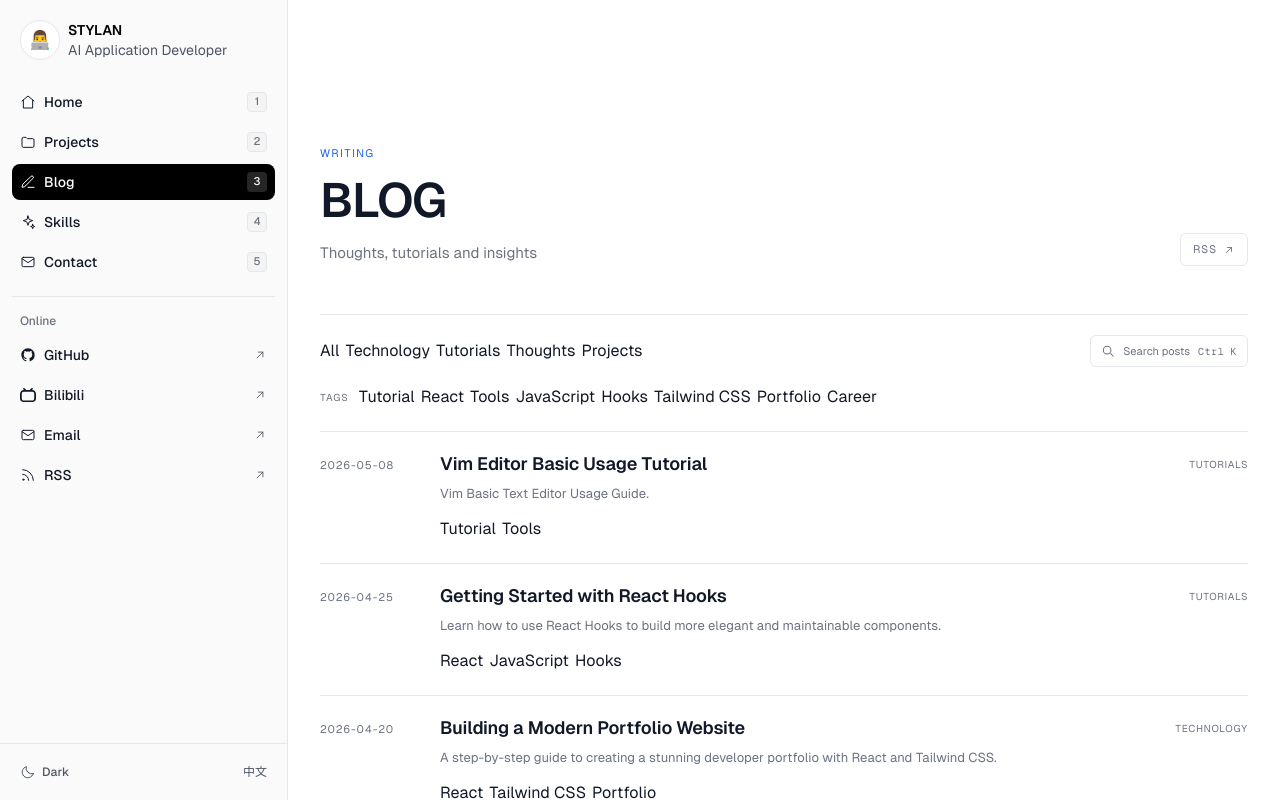
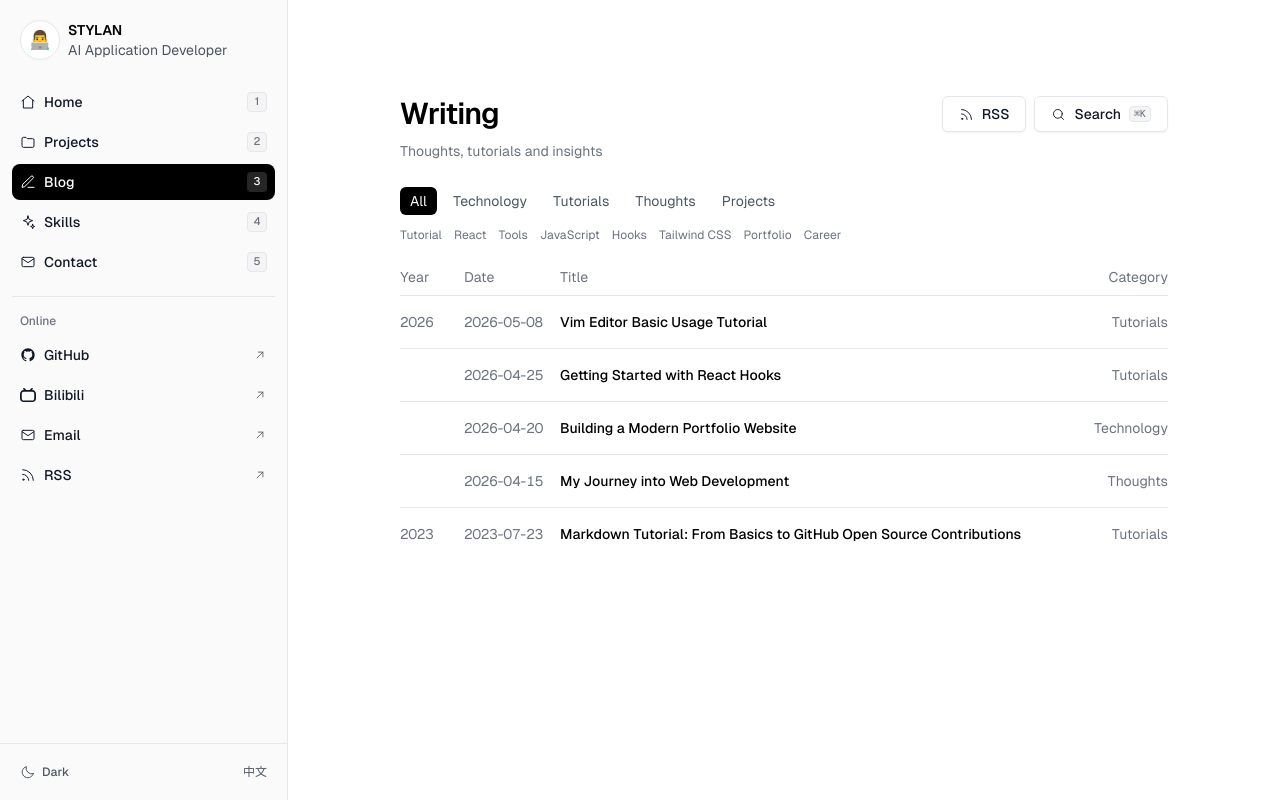
Before and after one commit to duan-deqing/duan-deqing.github.io, a React (Vite) app: page /blog in a window 1280 px wide. Built offline with nearby package versions, Linux system fonts and the light colour scheme.

Commit message:
feat: 博客列表改为 onur 式年份表格并重做搜索

```diff
--- /dev/null
+++ b/src/components/blog/SearchDialog.jsx
@@ -0,0 +1,97 @@
+import { useEffect, useRef, useState } from 'react'
+import { useNavigate } from 'react-router-dom'
+import Modal from '../site/Modal'
+import { categoryLabel, formatDate } from '../../utils/postFormat'
+import { searchPosts } from '../../utils/blogSearch'
+import { SearchIcon } from '../site/icons'
+import { cn } from '../../utils/cn'
+
+export default function SearchDialog({ open, posts, onClose, t }) {
+  const [query, setQuery] = useState('')
+  const [activeIndex, setActiveIndex] = useState(0)
+  const inputRef = useRef(null)
+  const listRef = useRef(null)
+  const navigate = useNavigate()
+  const results = searchPosts(posts, query, t)
+
+  useEffect(() => {
+    setQuery('')
+    setActiveIndex(0)
+    if (!open) return undefined
+    const id = requestAnimationFrame(() => inputRef.current?.focus())
+    return () => cancelAnimationFrame(id)
+  }, [open])
+
+  useEffect(() => {
+    setActiveIndex(0)
+  }, [query])
+
+  useEffect(() => {
+    if (!open) return
+    const el = listRef.current?.querySelector(`[data-index="${activeIndex}"]`)
+    el?.scrollIntoView({ block: 'nearest' })
+  }, [activeIndex, open])
+
+  function openPost(post) {
+    if (!post) return
+    onClose()
+    navigate(`/blog/${post.slug}`)
+  }
+
+  return (
+    <Modal open={open} onClose={onClose} label={t({ en: 'Search posts', zh: '搜索文章' })}>
+      <div className="flex items-center gap-2 border-b border-line pb-2">
+        <SearchIcon size={16} className="shrink-0 text-muted" />
+        <input
+          ref={inputRef}
+          type="search"
+          value={query}
+          onChange={(event) => setQuery(event.target.value)}
+          onKeyDown={(event) => {
+            if (event.key === 'ArrowDown') {
+              event.preventDefault()
+              setActiveIndex((value) => Math.min(value + 1, Math.max(results.length - 1, 0)))
+            } else if (event.key === 'ArrowUp') {
+              event.preventDefault()
+              setActiveIndex((value) => Math.max(value - 1, 0))
+            } else if (event.key === 'Enter') {
+              event.preventDefault()
+              openPost(results[activeIndex])
+            }
+          }}
+          placeholder={t({ en: 'Search posts…', zh: '搜索文章…' })}
+          className="h-9 w-full bg-transparent text-sm text-ink outline-none placeholder:text-muted"
+          aria-label={t({ en: 'Search posts', zh: '搜索文章' })}
+        />
+        <kbd className="rounded border border-line bg-subtle px-1.5 py-0.5 text-[11px] text-muted">
+          ESC
+        </kbd>
+      </div>
+
+      <div ref={listRef} className="mt-2 max-h-[50vh] overflow-y-auto">
+        {results.length === 0 ? (
+          <p className="py-6 text-sm text-muted">{t({ en: 'No results.', zh: '没有结果。' })}</p>
+        ) : (
+          results.map((post, index) => (
+            <button
+              key={post.slug}
+              type="button"
+              data-index={index}
+              onMouseEnter={() => setActiveIndex(index)}
+              onClick={() => openPost(post)}
+              className={cn(
+                'flex w-full items-baseline justify-between gap-3 rounded-md px-2 py-2 text-left text-sm transition-colors',
+                index === activeIndex ? 'bg-subtle text-ink' : 'text-muted-strong hover:bg-subtle'
+              )}
+            >
+              <span className="min-w-0 truncate font-medium">{t(post.title)}</span>
+              <span className="shrink-0 text-xs text-muted">
+                {formatDate(post.date, t)} · {categoryLabel(post.category, t)}
+              </span>
+            </button>
+          ))
+        )}
+      </div>
+    </Modal>
+  )
+}
--- /dev/null
+++ b/src/components/blog/WritingFilterBar.jsx
@@ -0,0 +1,69 @@
+import { cn } from '../../utils/cn'
+
+const BASE = 'rounded-md px-2.5 py-1 text-sm transition-colors'
+
+export default function WritingFilterBar({
+  categories,
+  activeCategory,
+  onCategoryChange,
+  tags,
+  activeTag,
+  onTagChange,
+  t,
+}) {
+  return (
+    <div className="mb-6 space-y-3">
+      <div
+        className="flex flex-wrap gap-1.5"
+        role="group"
+        aria-label={t({ en: 'Filter by category', zh: '按分类筛选' })}
+      >
+        {categories.map((category) => {
+          const active = activeCategory === category.id
+          return (
+            <button
+              key={category.id}
+              type="button"
+              aria-pressed={active}
+              className={cn(
+                BASE,
+                active
+                  ? 'bg-active text-active-fg'
+                  : 'text-muted-strong hover:bg-hover hover:text-ink'
+              )}
+              onClick={() => onCategoryChange(category.id)}
+            >
+              {t(category.label)}
+            </button>
+          )
+        })}
+      </div>
+
+      {tags.length ? (
+        <div
+          className="flex flex-wrap gap-x-3 gap-y-1"
+          role="group"
+          aria-label={t({ en: 'Filter by tag', zh: '按标签筛选' })}
+        >
+          {tags.map((tag) => {
+            const active = activeTag === tag
+            return (
+              <button
+                key={tag}
+                type="button"
+                aria-pressed={active}
+                className={cn(
+                  'text-xs transition-colors',
+                  active ? 'text-ink underline underline-offset-4' : 'text-muted hover:text-ink'
+                )}
+                onClick={() => onTagChange(active ? null : tag)}
+              >
+                {tag}
+              </button>
+            )
+          })}
+        </div>
+      ) : null}
+    </div>
+  )
+}
--- /dev/null
+++ b/src/components/blog/WritingList.jsx
@@ -0,0 +1,63 @@
+import { Link } from 'react-router-dom'
+import { categoryLabel, formatDate } from '../../utils/postFormat'
+
+export default function WritingList({ groups, t }) {
+  if (!groups?.length) {
+    return (
+      <p className="py-8 text-sm text-muted">
+        {t({ en: '{ nothing here yet }', zh: '{ 暂无匹配文章 }' })}
+      </p>
+    )
+  }
+
+  return (
+    <table className="writing-table w-full text-sm">
+      <thead className="hidden md:table-header-group">
+        <tr className="text-left text-muted">
+          <th scope="col" className="w-16 pb-2 font-normal">
+            Year
+          </th>
+          <th scope="col" className="w-24 pb-2 font-normal">
+            Date
+          </th>
+          <th scope="col" className="pb-2 font-normal">
+            Title
+          </th>
+          <th scope="col" className="w-28 pb-2 text-right font-normal">
+            Category
+          </th>
+        </tr>
+      </thead>
+      <tbody>
+        {groups.flatMap((group) =>
+          group.posts.map((post, index) => (
+            <tr key={post.slug} className="relative border-t border-line">
+              <td className="hidden py-4 pr-4 align-baseline text-muted tabular-nums md:table-cell">
+                {index === 0 ? group.year : ''}
+              </td>
+              <td className="hidden py-4 pr-4 align-baseline text-muted tabular-nums md:table-cell">
+                <time dateTime={post.date}>{formatDate(post.date, t)}</time>
+              </td>
+              <th scope="row" className="py-4 text-left align-baseline font-normal">
+                <Link
+                  to={`/blog/${post.slug}`}
+                  className="font-medium text-heading transition-colors after:absolute after:inset-0 hover:text-accent"
+                >
+                  {t(post.title)}
+                </Link>
+                <div className="mt-1 flex flex-wrap gap-2 text-xs text-muted md:hidden">
+                  <time dateTime={post.date}>{formatDate(post.date, t)}</time>
+                  <span aria-hidden="true">·</span>
+                  <span>{categoryLabel(post.category, t)}</span>
+                </div>
+              </th>
+              <td className="hidden py-4 pl-4 text-right align-baseline text-muted md:table-cell">
+                {categoryLabel(post.category, t)}
+              </td>
+            </tr>
+          ))
+        )}
+      </tbody>
+    </table>
+  )
+}
--- /dev/null
+++ b/src/components/blog/WritingRowSkeleton.jsx
@@ -0,0 +1,14 @@
+export default function WritingRowSkeleton({ rows = 6 }) {
+  return (
+    <div aria-hidden="true">
+      {Array.from({ length: rows }).map((_, index) => (
+        <div key={index} className="flex items-center gap-4 border-t border-line py-4">
+          <span className="hidden h-4 w-12 rounded bg-subtle md:block" />
+          <span className="hidden h-4 w-20 rounded bg-subtle md:block" />
+          <span className="h-4 flex-1 rounded bg-subtle" />
+          <span className="hidden h-4 w-16 rounded bg-subtle md:block" />
+        </div>
+      ))}
+    </div>
+  )
+}
--- a/src/content/blog.yaml
+++ b/src/content/blog.yaml
@@ -1,8 +1,8 @@
 # 此文件由本地管理后台维护；字段说明见 src/admin/schema.js 与 README。
 page:
   title:
-    en: BLOG
-    zh: 博客
+    en: Writing
+    zh: 写作
   subtitle:
     en: Thoughts, tutorials and insights
     zh: 想法、教程与见解
--- a/src/pages/BlogPage.jsx
+++ b/src/pages/BlogPage.jsx
@@ -1,118 +1,106 @@
 import { useEffect, useMemo, useState } from 'react'
+import blogConfig from '../content/blog.yaml'
 import { useLanguage } from '../hooks/useLanguage'
-import { getAllPosts, getPostCount } from '../utils/markdown'
+import { getAllPosts } from '../utils/markdown'
 import { collectTags, filterPosts } from '../utils/blogFilters'
-import blogConfig from '../content/blog.yaml'
+import { groupPostsByYear } from '../utils/postGroups'
 import PageTitle from '../components/shared/PageTitle'
-import BlogHero from '../components/BlogPage/BlogHero'
-import CategoryFilter from '../components/BlogPage/CategoryFilter'
-import TagFilter from '../components/BlogPage/TagFilter'
-import BlogList from '../components/BlogPage/BlogList'
-import PostRowSkeleton from '../components/HomePage/PostRowSkeleton'
-import BlogSearch from '../components/BlogPage/BlogSearch'
-import SearchTrigger from '../components/BlogPage/SearchTrigger'
+import PageHeading from '../components/site/PageHeading'
+import WritingFilterBar from '../components/blog/WritingFilterBar'
+import WritingList from '../components/blog/WritingList'
+import WritingRowSkeleton from '../components/blog/WritingRowSkeleton'
+import SearchDialog from '../components/blog/SearchDialog'
+import Button from '../components/site/Button'
+import { RssIcon, SearchIcon } from '../components/site/icons'
 
 export default function BlogPage() {
   const { lang, t } = useLanguage()
   const [posts, setPosts] = useState([])
   const [loading, setLoading] = useState(true)
-  const [activeCategory, setActiveCategory] = useState('all')
-  const [activeTag, setActiveTag] = useState(null)
-  const [isSearchOpen, setIsSearchOpen] = useState(false)
+  const [category, setCategory] = useState('all')
+  const [tag, setTag] = useState(null)
+  const [searchOpen, setSearchOpen] = useState(false)
 
   useEffect(() => {
     let cancelled = false
-    ;(async () => {
-      try {
-        setLoading(true)
-        const allPosts = await getAllPosts(lang)
-        if (!cancelled) setPosts(allPosts)
-      } catch (error) {
+    setLoading(true)
+    getAllPosts(lang)
+      .then((value) => {
+        if (!cancelled) setPosts(value)
+      })
+      .catch((error) => {
         console.error('[BlogPage] Failed to load posts:', error)
-      } finally {
+      })
+      .finally(() => {
         if (!cancelled) setLoading(false)
-      }
-    })()
+      })
     return () => {
       cancelled = true
     }
   }, [lang])
 
   useEffect(() => {
-    const handleKeyDown = (event) => {
-      if ((event.ctrlKey || event.metaKey) && event.key === 'k') {
+    function onKeyDown(event) {
+      if ((event.metaKey || event.ctrlKey) && event.key.toLowerCase() === 'k') {
         event.preventDefault()
-        setIsSearchOpen(true)
+        setSearchOpen(true)
       }
     }
-    window.addEventListener('keydown', handleKeyDown)
-    return () => window.removeEventListener('keydown', handleKeyDown)
+    window.addEventListener('keydown', onKeyDown)
+    return () => window.removeEventListener('keydown', onKeyDown)
   }, [])
 
   const tags = useMemo(() => collectTags(posts), [posts])
-  const filteredPosts = useMemo(
-    () => filterPosts(posts, { category: activeCategory, tag: activeTag }),
-    [posts, activeCategory, activeTag]
-  )
+  const filtered = useMemo(() => filterPosts(posts, { category, tag }), [posts, category, tag])
+  const groups = useMemo(() => groupPostsByYear(filtered), [filtered])
 
   return (
-    <>
+    <div className="mx-auto w-full max-w-3xl">
       <PageTitle
         title={`STYLAN · ${t(blogConfig.page.title)}`}
         description={t(blogConfig.page.subtitle)}
         t={t}
         lang={lang}
       />
-      <BlogHero t={t} />
+      <PageHeading
+        title={t(blogConfig.page.title)}
+        description={t(blogConfig.page.subtitle)}
+        actions={
+          <>
+            <Button
+              as="a"
+              variant="outline"
+              href="/rss.xml"
+              target="_blank"
+              rel="noopener noreferrer"
+            >
+              <RssIcon size={15} />
+              RSS
+            </Button>
+            <Button variant="outline" onClick={() => setSearchOpen(true)}>
+              <SearchIcon size={15} />
+              {t({ en: 'Search', zh: '搜索' })}
+              <kbd className="rounded border border-line bg-subtle px-1 text-[10px] text-muted">
+                ⌘K
+              </kbd>
+            </Button>
+          </>
+        }
+      />
 
-      <section className="flex flex-col gap-4 py-5">
-        <div className="flex flex-wrap items-center justify-between gap-3">
-          <CategoryFilter
-            categories={blogConfig.categories}
-            activeCategory={activeCategory}
-            onCategoryChange={setActiveCategory}
-            t={t}
-          />
-          <SearchTrigger
-            onClick={() => setIsSearchOpen(true)}
-            t={t}
-            isMac={
-              typeof navigator !== 'undefined' &&
-              /Mac|iPhone|iPad/.test(navigator.platform || navigator.userAgent)
-            }
-          />
-        </div>
-        {loading && !tags.length ? (
-          // Reserve the tag row height so inserting it after posts resolve does not shift the list.
-          <div className="h-[1.4375rem]" aria-hidden />
-        ) : (
-          <TagFilter
-            tags={tags}
-            activeTag={activeTag}
-            onTagChange={setActiveTag}
-            t={t}
-          />
-        )}
-      </section>
-
-      <section className="pb-12">
-        {loading ? (
-          <div className="border-t border-line">
-            {Array.from({ length: getPostCount(lang) }).map((_, index) => (
-              <PostRowSkeleton key={index} />
-            ))}
-          </div>
-        ) : (
-          <BlogList posts={filteredPosts} t={t} />
-        )}
-      </section>
-
-      <BlogSearch
-        isOpen={isSearchOpen}
-        onClose={() => setIsSearchOpen(false)}
-        posts={posts}
+      <WritingFilterBar
+        categories={blogConfig.categories}
+        activeCategory={category}
+        onCategoryChange={setCategory}
+        tags={tags}
+        activeTag={tag}
+        onTagChange={setTag}
         t={t}
       />
-    </>
+
+      {loading ? <WritingRowSkeleton /> : <WritingList groups={groups} t={t} />}
+
+      <SearchDialog open={searchOpen} posts={posts} onClose={() => setSearchOpen(false)} t={t} />
+    </div>
   )
 }
--- /dev/null
+++ b/src/utils/blogSearch.js
@@ -0,0 +1,21 @@
+/**
+ * blogSearch — 博客列表搜索的纯函数工具
+ */
+
+export function searchPosts(posts, query, t) {
+  const list = posts || []
+  const term = String(query || '').trim().toLowerCase()
+  if (!term) return list
+  return list.filter((post) => {
+    const haystack = [
+      t(post.title),
+      t(post.excerpt),
+      (post.tags || []).join(' '),
+      post.category,
+    ]
+      .filter(Boolean)
+      .join(' ')
+      .toLowerCase()
+    return haystack.includes(term)
+  })
+}
```
Also changed, not shown: 1 other file (tests, documents, lock files or other folders).
